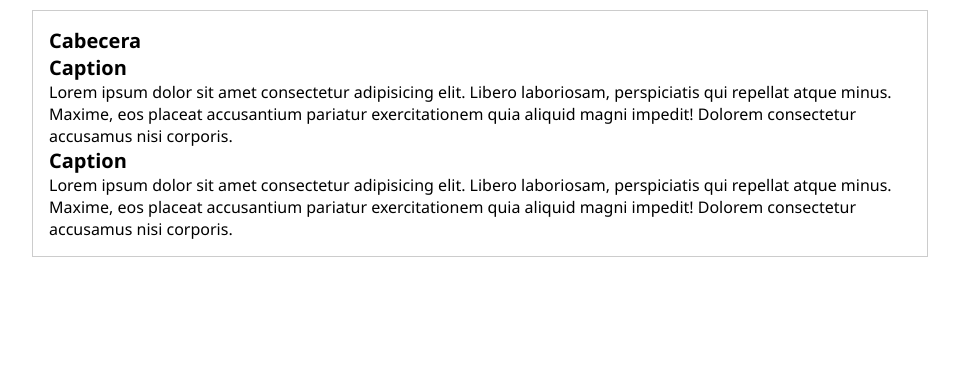
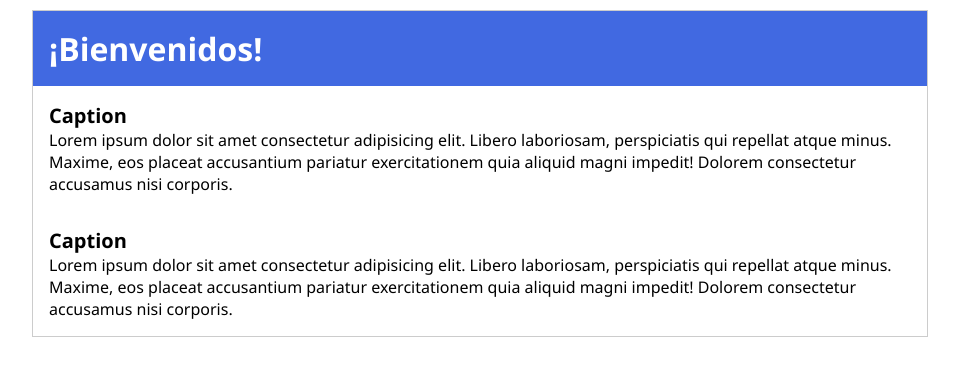
Before and after one commit to egcponcho/blog, a plain HTML site: page index.html in a window 1280 px wide. Shown: the whole page, without its empty margins (160-1119 px from the left). Drawn offline with Linux system fonts and the light colour scheme.

Commit message:
Finalizacion del diseño de la cabecera

```diff
--- a/css/estilos.css
+++ b/css/estilos.css
@@ -11,11 +11,21 @@ body {
 
 .container {
     width: 70%;
-    padding: 1em;
     border: 1px solid #cccccc;
     margin: 10px auto;
 }
 
-.container h1 {
+.container .cabecera {
+    background: royalblue;
+    color: #ffffff;
+    font-weight: bold;
+    padding: 1em;
+}
+
+.container .post {
+    padding: 1em;
+}
+
+.container .post h1 {
     font-size: 20px;
 }
--- a/index.html
+++ b/index.html
@@ -10,7 +10,7 @@
 
     <div class="container">
         <div class="cabecera">
-            <h1>Cabecera</h1>
+            <h1>¡Bienvenidos!</h1>
         </div>
         <div class="post">
             <h1>Caption</h1>
```
